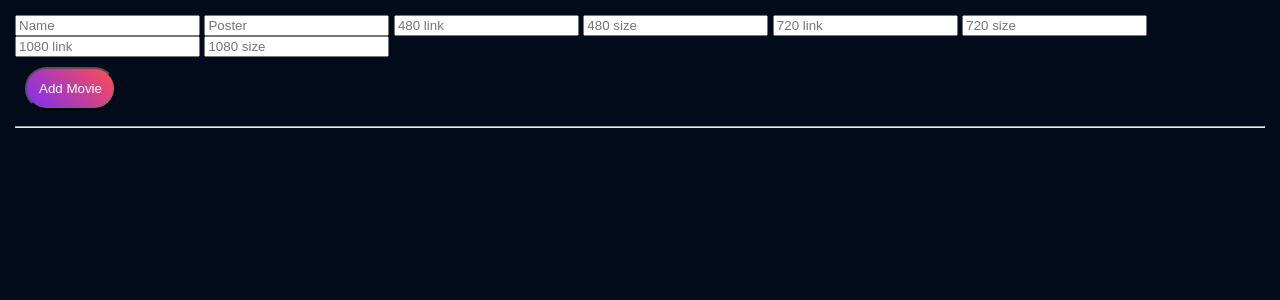
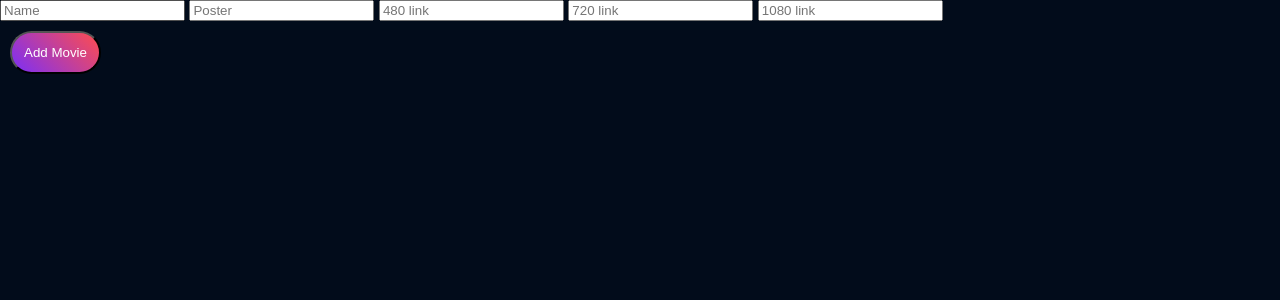
Before and after one commit to nitin2991/moviessite, a Flask app: page /admin in a window 1280 px wide. Shown: the top 300 px of the page. Run offline with Flask 3, Linux system fonts and the light colour scheme; the visitor is signed in with stand-in values (Sample User, id 1).

Commit message:
Refactor admin.html form and movie listing

```diff
--- a/templates/admin.html
+++ b/templates/admin.html
@@ -1,33 +1,20 @@
 <link rel="stylesheet" href="{{ url_for('static', filename='style.css') }}">
-
-<div style="padding:15px">
 
 <form method="POST">
 <input name="name" placeholder="Name">
 <input name="poster" placeholder="Poster">
-
 <input name="link480" placeholder="480 link">
-<input name="size480" placeholder="480 size">
-
 <input name="link720" placeholder="720 link">
-<input name="size720" placeholder="720 size">
-
 <input name="link1080" placeholder="1080 link">
-<input name="size1080" placeholder="1080 size">
-
 <button class="btn">Add Movie</button>
 </form>
 
-<hr>
-
 {% for m in movies %}
 <div class="movie-row">
-<div>{{m[1]}}</div>
+<div>{{m.name}}</div>
 <div class="actions">
-<a class="edit-btn" href="/edit/{{m[0]}}">Edit</a>
-<a class="delete-btn" href="/delete/{{m[0]}}">Delete</a>
+<a class="edit-btn" href="/edit/{{loop.index0}}">Edit</a>
+<a class="delete-btn" href="/delete/{{loop.index0}}">Delete</a>
 </div>
 </div>
 {% endfor %}
-
-</div>
```
